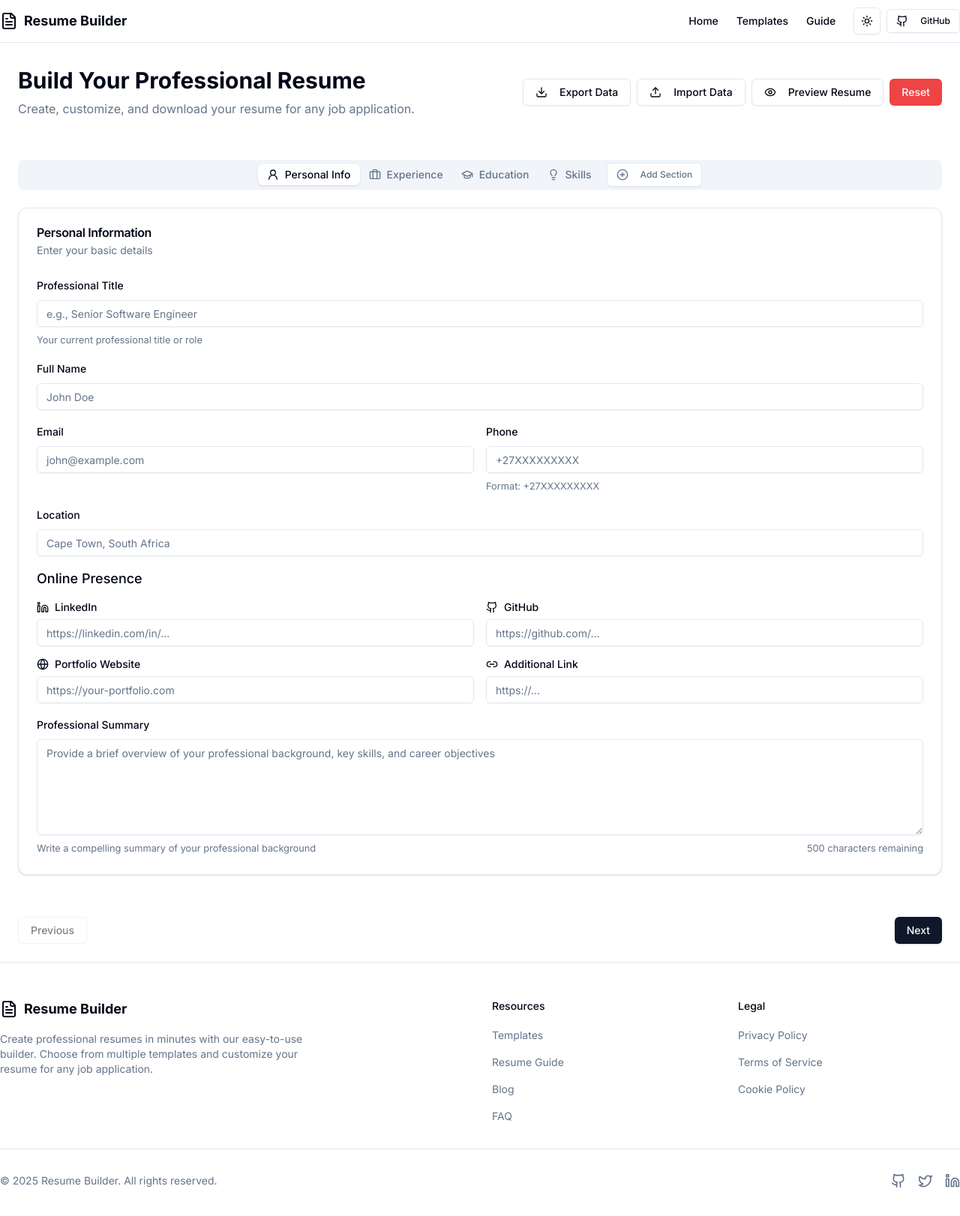
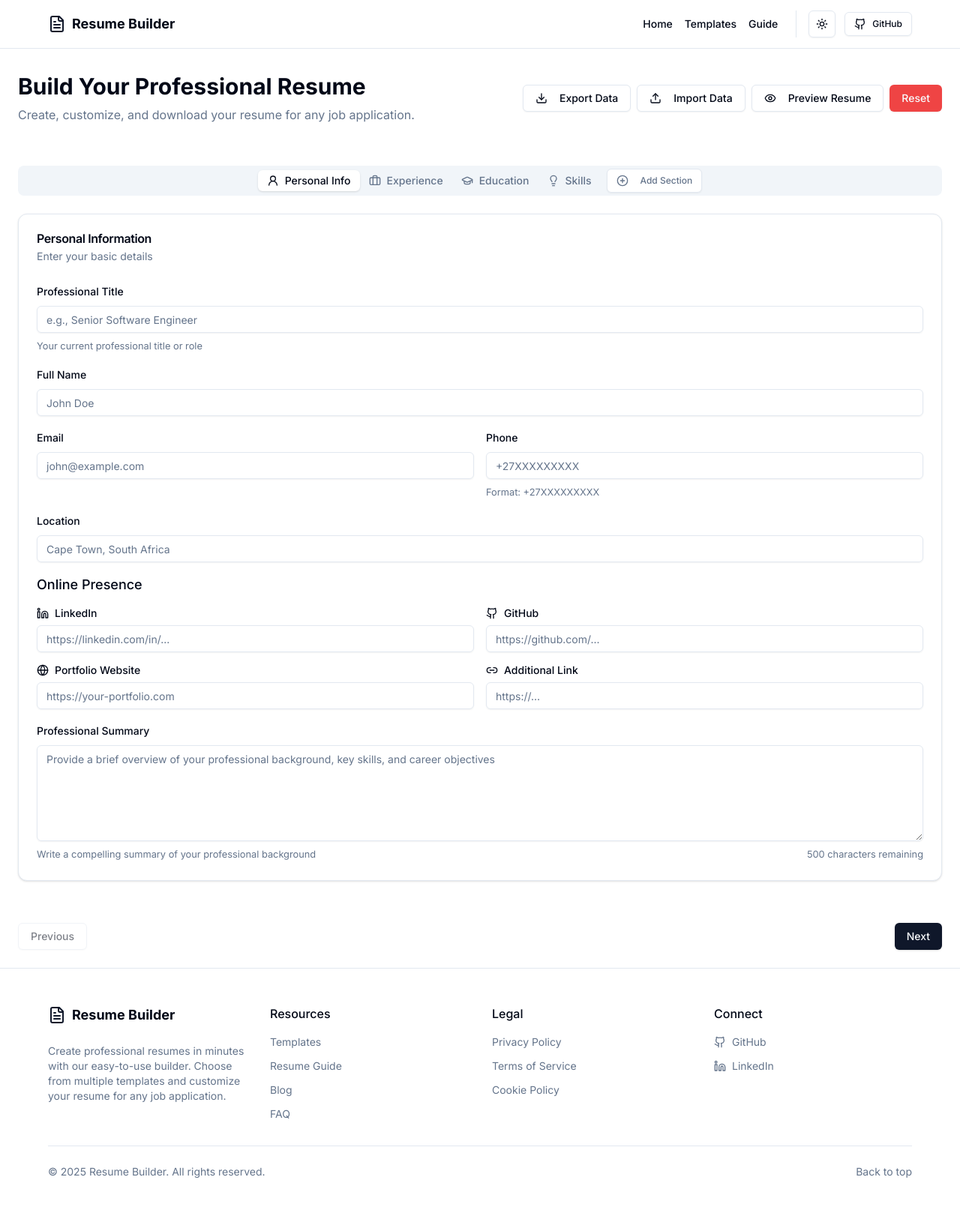
Before and after one commit to Nattie-Nkosi/resume-app, a Next.js app: page / in a window 1280 px wide. Shown: the top 1622 px of the page at 75% size. Built offline with nearby package versions, Linux system fonts and the light colour scheme; what @react-pdf/renderer would draw is missing.

Commit message:
Add scroll effect to header and enhance mobile menu transition

```diff
--- a/src/components/footer.tsx
+++ b/src/components/footer.tsx
@@ -2,132 +2,109 @@
 
 import React from "react";
 import Link from "next/link";
-import { FileText, Github, Twitter, Linkedin } from "lucide-react";
+import { FileText, Github, Linkedin, ExternalLink } from "lucide-react";
 
 const Footer = () => {
   const currentYear = new Date().getFullYear();
 
   return (
-    <footer className="border-t bg-background">
-      <div className="container py-8 md:py-12">
-        <div className="grid grid-cols-1 md:grid-cols-4 gap-8">
+    <footer className="border-t bg-background text-foreground">
+      <div className="container py-10 md:py-12 flex justify-center">
+        <div className="w-full max-w-6xl">
+          <div className="grid grid-cols-1 gap-8 md:grid-cols-2 lg:grid-cols-4 text-center md:text-left">
             {/* Logo and Description */}
-          <div className="md:col-span-2">
-            <Link href="/" className="flex items-center gap-2 mb-4">
-              <FileText className="h-6 w-6" />
+            <div className="space-y-4 flex flex-col items-center md:items-start">
+              <Link
+                href="/"
+                className="flex items-center gap-2 mb-2 hover:opacity-80 transition-opacity"
+              >
+                <FileText className="h-6 w-6 text-primary" />
                 <span className="font-bold text-lg">Resume Builder</span>
               </Link>
               <p className="text-sm text-muted-foreground max-w-md">
                 Create professional resumes in minutes with our easy-to-use
-              builder. Choose from multiple templates and customize your resume
-              for any job application.
+                builder. Choose from multiple templates and customize your
+                resume for any job application.
               </p>
             </div>
 
             {/* Resources */}
-          <div>
-            <h3 className="font-medium text-sm mb-4">Resources</h3>
+            <div className="flex flex-col items-center md:items-start">
+              <h3 className="font-medium text-base mb-4 text-foreground">
+                Resources
+              </h3>
               <ul className="space-y-3">
                 <li>
-                <Link
-                  href="/templates"
-                  className="text-sm text-muted-foreground hover:text-foreground transition-colors"
-                >
-                  Templates
-                </Link>
+                  <FooterLink href="/templates">Templates</FooterLink>
                 </li>
                 <li>
-                <Link
-                  href="/guide"
-                  className="text-sm text-muted-foreground hover:text-foreground transition-colors"
-                >
-                  Resume Guide
-                </Link>
+                  <FooterLink href="/guide">Resume Guide</FooterLink>
                 </li>
                 <li>
-                <Link
-                  href="/blog"
-                  className="text-sm text-muted-foreground hover:text-foreground transition-colors"
-                >
-                  Blog
-                </Link>
+                  <FooterLink href="/blog">Blog</FooterLink>
                 </li>
                 <li>
-                <Link
-                  href="/faq"
-                  className="text-sm text-muted-foreground hover:text-foreground transition-colors"
-                >
-                  FAQ
-                </Link>
+                  <FooterLink href="/faq">FAQ</FooterLink>
                 </li>
               </ul>
             </div>
 
             {/* Legal */}
-          <div>
-            <h3 className="font-medium text-sm mb-4">Legal</h3>
+            <div className="flex flex-col items-center md:items-start">
+              <h3 className="font-medium text-base mb-4 text-foreground">
+                Legal
+              </h3>
               <ul className="space-y-3">
                 <li>
-                <Link
-                  href="/privacy"
-                  className="text-sm text-muted-foreground hover:text-foreground transition-colors"
-                >
-                  Privacy Policy
-                </Link>
+                  <FooterLink href="/privacy">Privacy Policy</FooterLink>
                 </li>
                 <li>
-                <Link
-                  href="/terms"
-                  className="text-sm text-muted-foreground hover:text-foreground transition-colors"
-                >
-                  Terms of Service
-                </Link>
+                  <FooterLink href="/terms">Terms of Service</FooterLink>
                 </li>
                 <li>
-                <Link
-                  href="/cookies"
-                  className="text-sm text-muted-foreground hover:text-foreground transition-colors"
-                >
-                  Cookie Policy
-                </Link>
+                  <FooterLink href="/cookies">Cookie Policy</FooterLink>
                 </li>
               </ul>
+            </div>
+
+            {/* Connect */}
+            <div className="flex flex-col items-center md:items-start">
+              <h3 className="font-medium text-base mb-4 text-foreground">
+                Connect
+              </h3>
+              <div className="flex flex-col space-y-3">
+                <FooterLink
+                  href="https://github.com/Nattie-Nkosi/resume-app"
+                  external={true}
+                >
+                  <Github className="w-4 h-4 mr-2" />
+                  <span>GitHub</span>
+                </FooterLink>
+
+                <FooterLink
+                  href="https://www.linkedin.com/in/nkosinathi-nkosi/"
+                  external={true}
+                >
+                  <Linkedin className="w-4 h-4 mr-2" />
+                  <span>LinkedIn</span>
+                </FooterLink>
+              </div>
             </div>
           </div>
 
           {/* Bottom Section */}
-        <div className="flex flex-col md:flex-row justify-between items-center border-t mt-8 pt-8">
-          <p className="text-sm text-muted-foreground mb-4 md:mb-0">
+          <div className="flex flex-col md:flex-row justify-between items-center border-t mt-8 pt-6 text-sm text-muted-foreground">
+            <p className="mb-4 md:mb-0 text-center md:text-left">
               © {currentYear} Resume Builder. All rights reserved.
             </p>
             <div className="flex items-center space-x-4">
-            <Link
-              href="https://github.com/yourusername/resume-builder"
-              target="_blank"
-              rel="noopener noreferrer"
-              className="text-muted-foreground hover:text-foreground transition-colors"
-              aria-label="GitHub"
+              <button
+                className="hover:text-primary transition-colors"
+                onClick={() => window.scrollTo({ top: 0, behavior: "smooth" })}
               >
-              <Github className="h-5 w-5" />
-            </Link>
-            <Link
-              href="https://twitter.com/yourusername"
-              target="_blank"
-              rel="noopener noreferrer"
-              className="text-muted-foreground hover:text-foreground transition-colors"
-              aria-label="Twitter"
-            >
-              <Twitter className="h-5 w-5" />
-            </Link>
-            <Link
-              href="https://linkedin.com/in/yourusername"
-              target="_blank"
-              rel="noopener noreferrer"
-              className="text-muted-foreground hover:text-foreground transition-colors"
-              aria-label="LinkedIn"
-            >
-              <Linkedin className="h-5 w-5" />
-            </Link>
+                Back to top
+              </button>
+            </div>
           </div>
         </div>
       </div>
@@ -135,4 +112,29 @@ const Footer = () => {
   );
 };
 
+// Helper component for footer links
+const FooterLink = ({
+  href,
+  children,
+  external = false,
+}: {
+  href: string;
+  children: React.ReactNode;
+  external?: boolean;
+}) => {
+  return (
+    <Link
+      href={href}
+      target={external ? "_blank" : undefined}
+      rel={external ? "noopener noreferrer" : undefined}
+      className="text-sm text-muted-foreground hover:text-primary transition-colors flex items-center justify-center md:justify-start group"
+    >
+      {children}
+      {external && (
+        <ExternalLink className="w-3 h-3 ml-1 opacity-0 group-hover:opacity-100 transition-opacity" />
+      )}
+    </Link>
+  );
+};
+
 export default Footer;
--- a/src/components/header.tsx
+++ b/src/components/header.tsx
@@ -1,6 +1,6 @@
 "use client";
 
-import React, { useState } from "react";
+import React, { useState, useEffect } from "react";
 import Link from "next/link";
 import { FileText, Github, Menu, X } from "lucide-react";
 import { Button } from "@/components/ui/button";
@@ -8,22 +8,40 @@ import { ModeToggle } from "./mode-toggle";
 
 const Header = () => {
   const [isMenuOpen, setIsMenuOpen] = useState(false);
+  const [scrolled, setScrolled] = useState(false);
+
+  // Add scroll listener to create shadow effect when scrolled
+  useEffect(() => {
+    const handleScroll = () => {
+      setScrolled(window.scrollY > 10);
+    };
+
+    window.addEventListener("scroll", handleScroll);
+    return () => window.removeEventListener("scroll", handleScroll);
+  }, []);
 
   return (
-    <header className="sticky top-0 z-50 w-full border-b bg-background/95 backdrop-blur supports-[backdrop-filter]:bg-background/60">
-      <div className="container flex h-14 items-center justify-between">
+    <header
+      className={`sticky top-0 z-50 w-full border-b bg-background/95 backdrop-blur supports-[backdrop-filter]:bg-background/60 transition-shadow duration-200 ${
+        scrolled ? "shadow-md" : ""
+      }`}
+    >
+      <div className="container flex h-16 items-center justify-center">
+        <div className="w-full max-w-6xl flex items-center justify-between">
           {/* Logo and Title */}
-        <div className="flex items-center gap-2">
-          <Link href="/" className="flex items-center gap-2">
-            <FileText className="h-6 w-6" />
+          <Link
+            href="/"
+            className="flex items-center gap-2 transition-opacity hover:opacity-80"
+          >
+            <FileText className="h-6 w-6 text-primary" />
             <span className="font-bold text-lg hidden md:inline-block">
               Resume Builder
             </span>
           </Link>
-        </div>
 
           {/* Desktop Navigation */}
           <nav className="hidden md:flex items-center gap-6">
+            <div className="flex items-center gap-4">
               <Link
                 href="/"
                 className="text-sm font-medium transition-colors hover:text-primary"
@@ -42,17 +60,18 @@ const Header = () => {
               >
                 Guide
               </Link>
+            </div>
 
-          <div className="flex items-center gap-2">
+            <div className="flex items-center gap-3 pl-4 border-l border-border">
               <ModeToggle />
-            <Button variant="outline" size="sm" asChild>
+              <Button variant="outline" size="sm" asChild className="gap-2">
                 <Link
-                href="https://github.com/yourusername/resume-builder"
+                  href="https://github.com/Nattie-Nkosi/resume-app"
                   target="_blank"
                   rel="noopener noreferrer"
                 >
-                <Github className="h-4 w-4 mr-2" />
-                GitHub
+                  <Github className="h-4 w-4" />
+                  <span>GitHub</span>
                 </Link>
               </Button>
             </div>
@@ -66,6 +85,8 @@ const Header = () => {
               size="icon"
               onClick={() => setIsMenuOpen(!isMenuOpen)}
               aria-label="Toggle menu"
+              aria-expanded={isMenuOpen}
+              className="relative"
             >
               {isMenuOpen ? (
                 <X className="h-5 w-5" />
@@ -75,11 +96,16 @@ const Header = () => {
             </Button>
           </div>
         </div>
+      </div>
 
-      {/* Mobile Menu */}
-      {isMenuOpen && (
-        <div className="container md:hidden py-4 bg-background border-t">
-          <nav className="flex flex-col space-y-4">
+      {/* Mobile Menu with Transition */}
+      <div
+        className={`md:hidden overflow-hidden transition-all duration-300 ease-in-out ${
+          isMenuOpen ? "max-h-64 opacity-100 border-t" : "max-h-0 opacity-0"
+        }`}
+      >
+        <div className="container flex justify-center">
+          <nav className="w-full max-w-6xl py-4 flex flex-col items-center space-y-4 text-center">
             <Link
               href="/"
               className="text-sm font-medium transition-colors hover:text-primary"
@@ -101,19 +127,26 @@ const Header = () => {
             >
               Guide
             </Link>
-            <Button variant="outline" size="sm" asChild className="w-fit">
+            <div className="pt-2 border-t border-border w-24 flex justify-center">
+              <Button
+                variant="outline"
+                size="sm"
+                asChild
+                className="gap-2 mt-2"
+              >
                 <Link
                   href="https://github.com/yourusername/resume-builder"
                   target="_blank"
                   rel="noopener noreferrer"
                 >
-                <Github className="h-4 w-4 mr-2" />
-                GitHub
+                  <Github className="h-4 w-4" />
+                  <span>GitHub</span>
                 </Link>
               </Button>
+            </div>
           </nav>
         </div>
-      )}
+      </div>
     </header>
   );
 };
```
Lines whose indentation alone changed are shown as unchanged.
